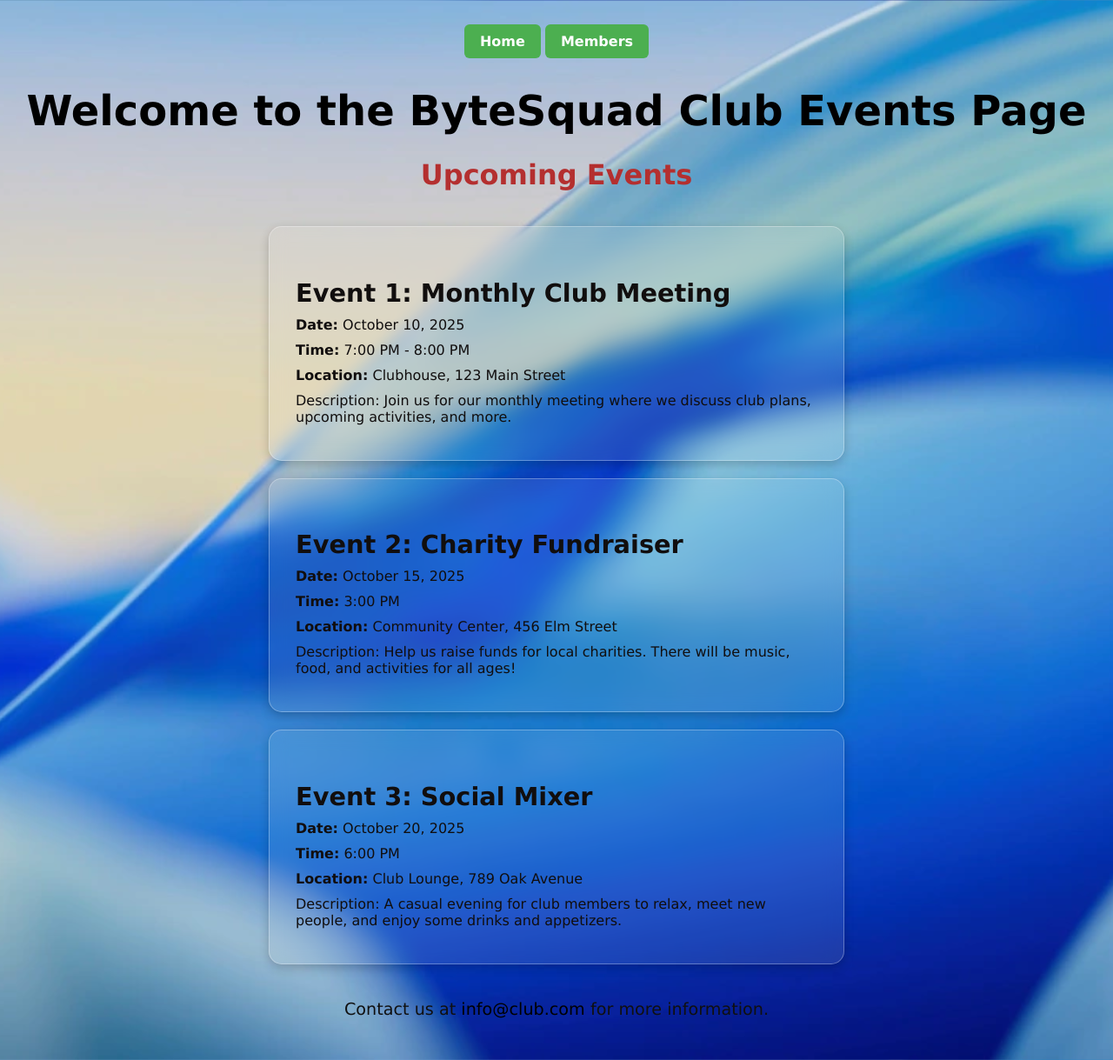
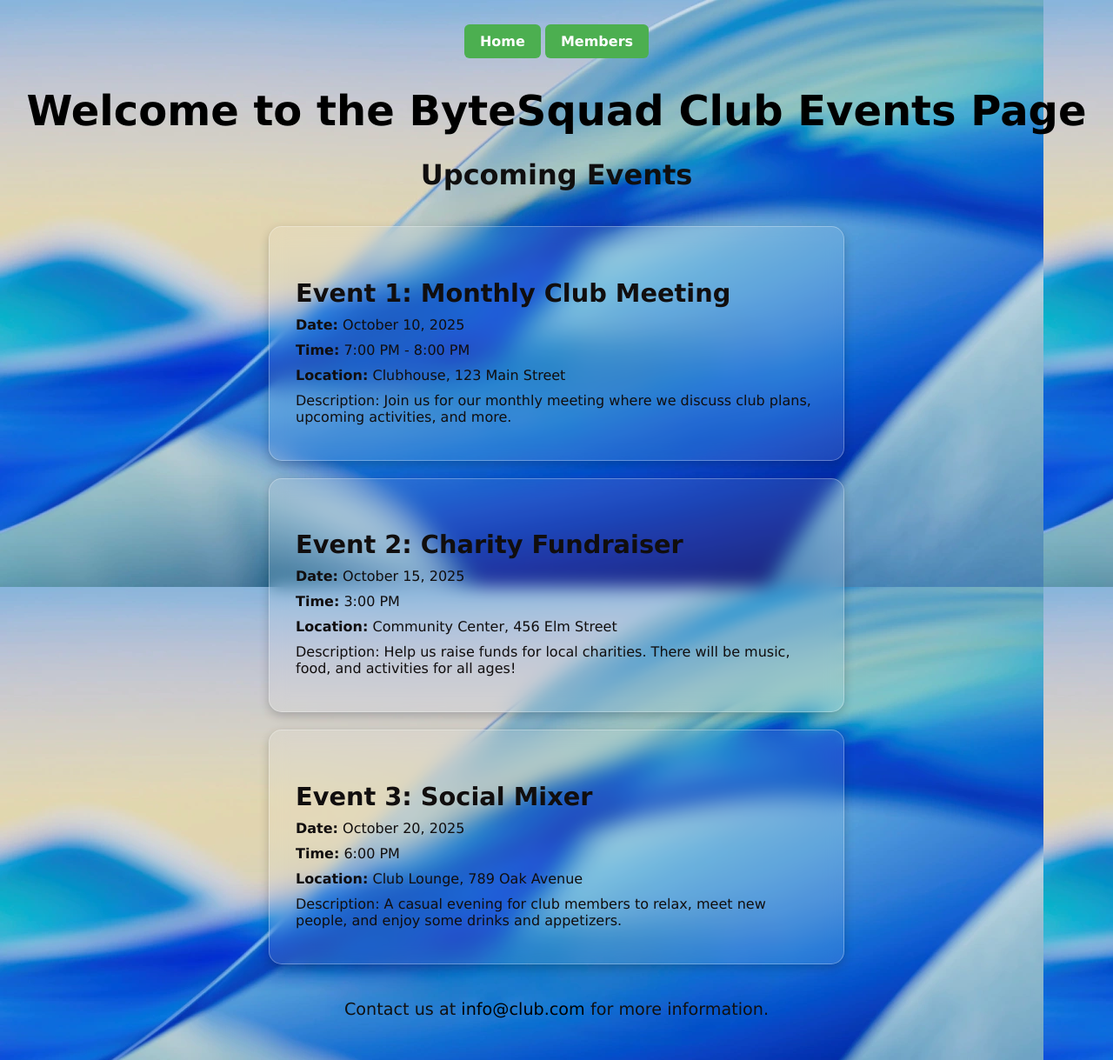
Before and after one commit to aksharas957/bytesquad, a Flask app: page / in a window 1280 px wide. Shown: the whole page at 87% size. Run offline with Flask 3, Linux system fonts and the light colour scheme; some libraries are stand-ins or nearby versions.

Commit message:
changing background

```diff
--- a/static/style.css
+++ b/static/style.css
@@ -3,9 +3,10 @@ body {
     background-color: #94a8ff;
     text-align: center;
     padding: 50px;
-        text-align: center;
+    text-align: center;
+    background-image: url("./images/back.webp");
+}
 
-}
 
 h1 {
     color: black;
--- a/templates/index.html
+++ b/templates/index.html
@@ -16,12 +16,12 @@
             text-align: center;
             padding: 20px;
             background-color: #0077cc;
-            color: rgb(180, 47, 47);
+            color: rgb(16, 15, 15);
             font-family: 'Lucida Sans', 'Lucida Sans Regular', 'Lucida Grande', 'Lucida Sans Unicode', Geneva, Verdana, sans-serif;
-            background: url('./back.webp');
-            background-size: cover;
-            background-position: center;
-        }
+            background: url('./static/images/back.webp');
+
+}
+
 
         header h1 {
             font-size: 3rem;
--- a/templates/table.html
+++ b/templates/table.html
@@ -5,7 +5,7 @@
     <title>ByteSquad Members</title>
     <style>
         table { border-collapse: collapse; width: 60%; margin: 20px auto; font-family: Arial; }
-        th, td { border: 1px solid #efefef; padding: 8px; text-align: center; }
+        th, td { border: 1px solid #efefef; padding: 8px; text-align: center; white-space: nowrap;}
         th {    background-color: #94a8ff;}
     </style>
 </head>
@@ -74,6 +74,7 @@
       padding: 0;
       background-color: #f8f8f6;
       color: #333;
+
     }
     header {
       background-color: #94a8ff;
```
Also changed, not shown: static/images/back.webp (added).
